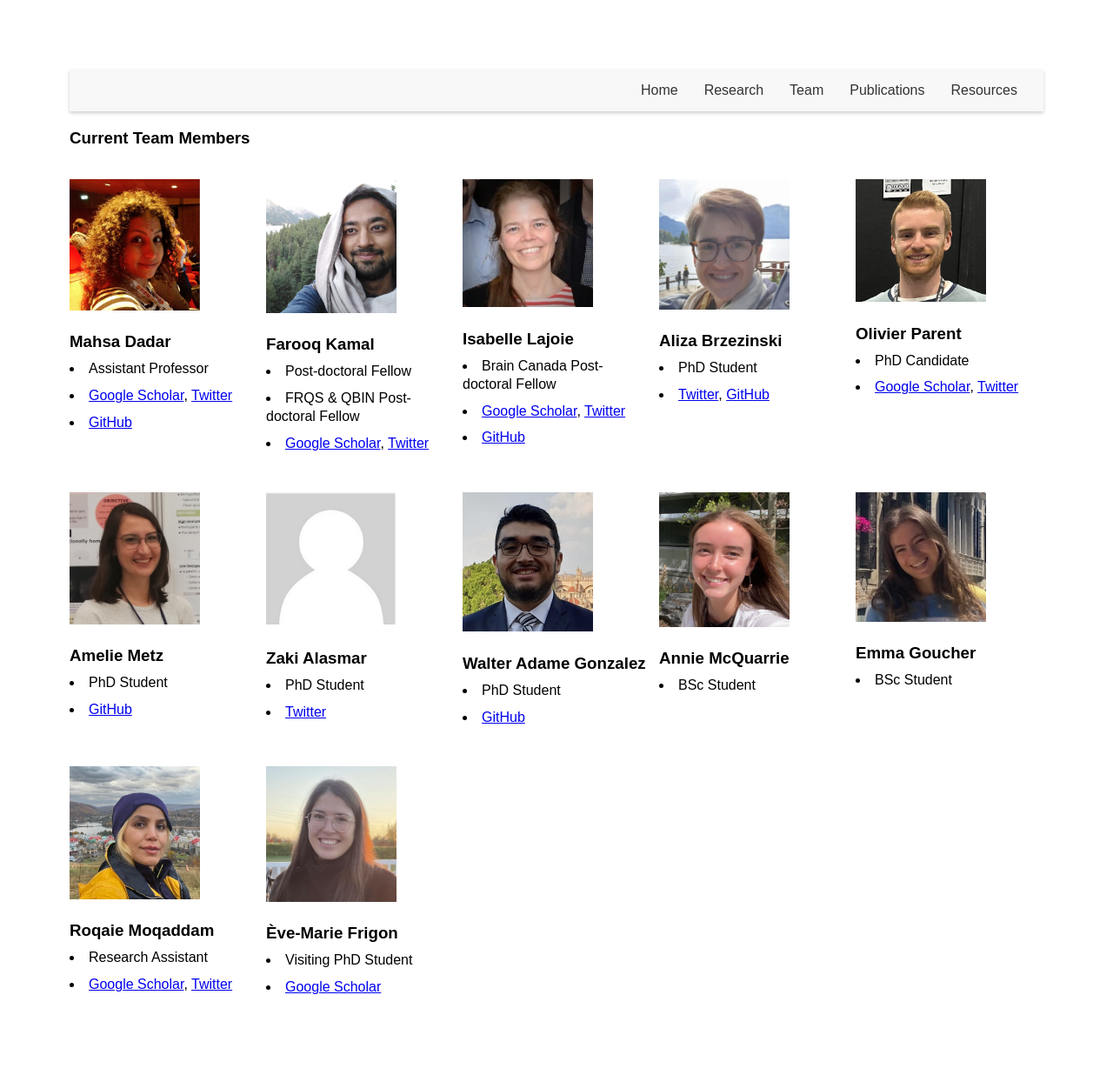
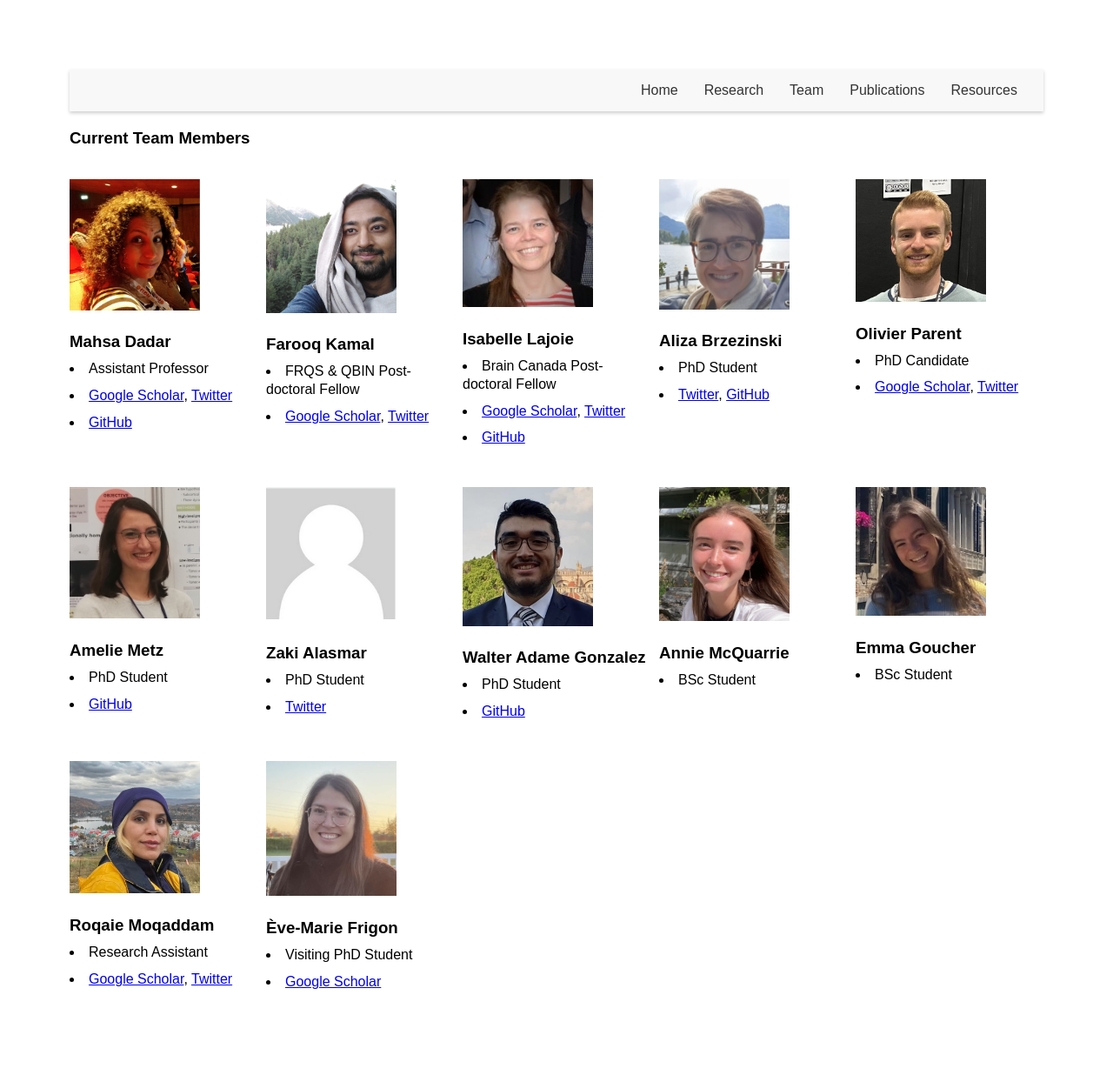
Before and after one commit to VANDAlab/VANDAlab.github.io, a Jekyll site: the page team.html, which Jekyll copies as it is, in a window 1280 px wide. Shown: the whole page at 87% size. Built offline with Jekyll 4.4.1, drawn with Linux system fonts in a browser that asks for light colours.

Commit message:
Update team.html

```diff
--- a/team.html
+++ b/team.html
@@ -31,7 +31,6 @@
 <div class="person">
     <img src="team/farooq.jpg" alt="empty">
     <h3>Farooq Kamal</h3>
-    <li>Post-doctoral Fellow</li>
   <li>FRQS & QBIN Post-doctoral Fellow</li>
    <li> <a href="https://scholar.google.ca/citations?user=FhnaDhAAAAAJ&hl=en" target="_blank">Google Scholar</a>,
           <a href="https://twitter.com/KamFaro" target="_blank">Twitter</a> </li>
```
